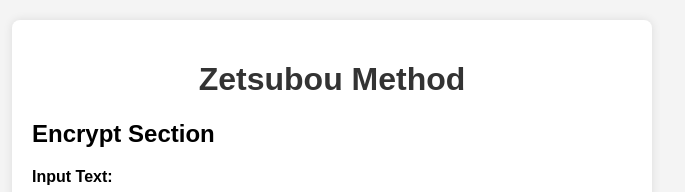
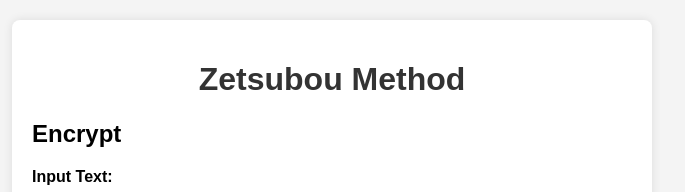
Before and after one commit to WhyJack21K/ZetsubouMethod, a plain HTML site: page index.html in a window 1280 px wide. Shown: the top 192 px of the page, without its empty margins (308-993 px from the left). Drawn offline with Linux system fonts and the light colour scheme.

Commit message:
Update index.html

```diff
--- a/index.html
+++ b/index.html
@@ -58,7 +58,7 @@
         <h1>Zetsubou Method</h1>
 
         <div class="section" id="encrypt-section">
-            <h2>Encrypt Section</h2>
+            <h2>Encrypt</h2>
             <label for="encrypt-input">Input Text:</label>
             <textarea id="encrypt-input" rows="3"></textarea>
 
```
